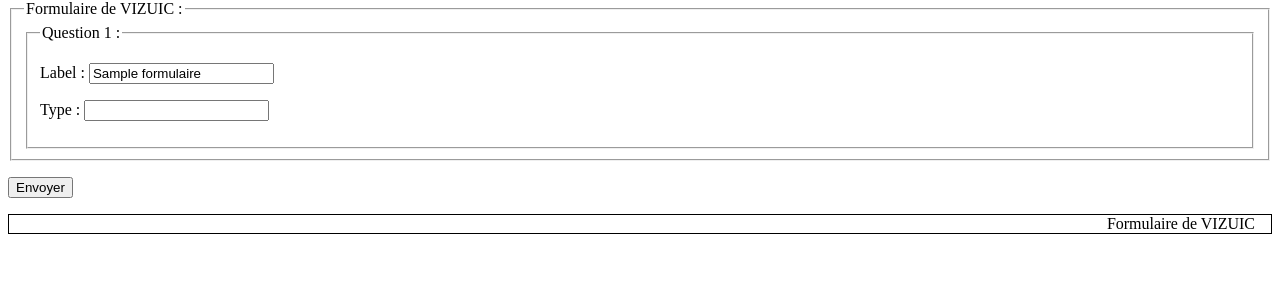
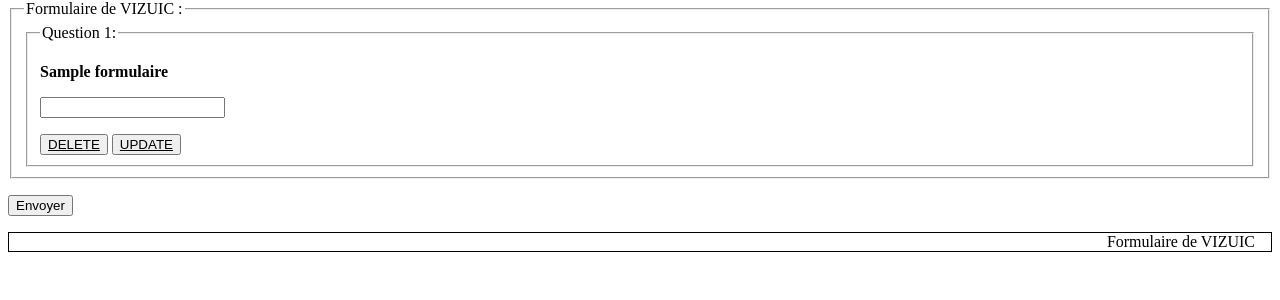
Before and after one commit to SarlinC/VIZUIC, a PHP site: page /index.php?action=readAll&controller=formulaire in a window 1280 px wide. Shown: the part 26-326 px from the top of the page. Run offline with PHP 8.4, Linux system fonts and the light colour scheme; tables that the repository leaves empty or names only in its code hold one stand-in row (values such as "Sample post"); data that the repository does not hold is empty.

Commit message:
modif formulaire et champ

```diff
--- a/controller/routeur.php
+++ b/controller/routeur.php
@@ -1,5 +1,6 @@
 <?php
 require_once File::build_path(array("controller", "ControllerFormulaire.php"));
+require_once File::build_path(array("controller", "ControllerChamp.php"));
 
 // On recupère l'action passée dans l'URL
 
--- /dev/null
+++ b/css/styles.css
@@ -0,0 +1,12 @@
+.box {
+	display: flex;
+}
+
+.radiobox {
+	text-align: center;
+}
+
+button a {
+	color : black;
+
+}
--- a/view/champ/deleted.php
+++ b/view/champ/deleted.php
@@ -1,4 +1,4 @@
 <?php
-	echo "<p> Le formulaire d'id : " . $id . " à bien été éffacé. </p>";
+	echo "<p> Le champ d'id : " . $id . " à bien été éffacé. </p>";
 	require File::build_path(array("view", "formulaire","list.php"));
 ?>
--- a/view/formulaire/list.php
+++ b/view/formulaire/list.php
@@ -1,36 +1,61 @@
 <?php
     echo '
-    <form method="get" action="./index.php">
+    <form method="get" action="">
     	<fieldset>
-    		<input type="hidden" name="action" value=error.php/>
-    		<input type="hidden" name="controller" value=formulaire/>
+    		<input type="hidden" name="action" value="error.php"/>
+    		<input type="hidden" name="controller" value="formulaire"/>
     		<legend> Formulaire de VIZUIC : </legend>';
     		foreach ($tab_q as $q){
     			$label = htmlspecialchars($q->get("label"));
-    			echo '
+    			echo "
     		<fieldset>
-	    		<legend>Question ' . htmlspecialchars($q->get("id")) . " :</legend>
+	    		<legend>Question {$q->get('id')}:</legend>
 			    <p>
-			      <label for='label_id'>Label</label> :
-			      <input type='text' value='$label' name='label' id='label_id' readonly/>
+			    	<strong>
+			      		{$label}
+			      	</strong>
 			    </p>";
 				    if(htmlspecialchars($q->get("typeInput")) == "nombre"){
 				    	$type = "radio";
+
+				    	echo "<div class='box'>";
+
+							for ($i=0; $i < 6; $i++) {
+								echo "
+								<div>
+									<div class='radiobox'>
+										<label for='type_id'>$i</label>
+									</div>
+									<div>
+										<input type=" . $type . " name='{$q->get('id')}' id='type_id' value='$i' required/>
+									</div>
+								</div>";
+							}
+
+						echo "
+						</div>";
+
 				    }else {
 				    	$type = "text";
+				    	echo "
+				    		<p>
+			      				<input type=" . $type . " name='{$q->get('id')}' id='type_id' required/>
+			    			</p>";
 				    }
-			    echo'
-			    <p>
-			      <label for="type_id">Type</label> :
-			      <input type=' . $type . ' name="typeInput" id="type_id" required/>
-			    </p>
-		    </fieldset>';
+			    echo"
+			    <button>
+			    	<a href='./index.php?action=delete&controller=champ&id={$q->get('id')}'>DELETE</a>
+			    </button>
+			    <button>
+			    	<a href='./index.php?action=update&controller=champ&id={$q->get('id')}'>UPDATE</a>
+			    </button>
+		    </fieldset>";
 
 			}
 	echo '
 	</fieldset>
-	</form>
 	<p>
 		<input type="submit" value="Envoyer" />
-	</p>';
+	</p>
+	</form>';
 ?>
--- a/view/view.php
+++ b/view/view.php
@@ -2,14 +2,14 @@
 <html>
     <head>
         <meta charset="UTF-8">
-        <link rel="stylesheet" type="text/css" href="./css/style.css">
+        <link rel="stylesheet" type="text/css" href="./css/styles.css">
         <title><?php echo $pagetitle; ?></title>
     </head>
     <body>
     	<nav>
     		<div>
 	    		<a href="index.php?action=readAll&controller=formulaire">Gestion formulaire</a>
-                <a href="index.php?action=create&controller=formulaire">Creation de champ</a>
+                <a href="index.php?action=create&controller=champ">Creation de champ</a>
     		</div>
     	</nav>
 		<?php
```
Also changed, not shown: view/formulaire/detail.php (deleted, +0 -10 lines), css/style.css (deleted).
